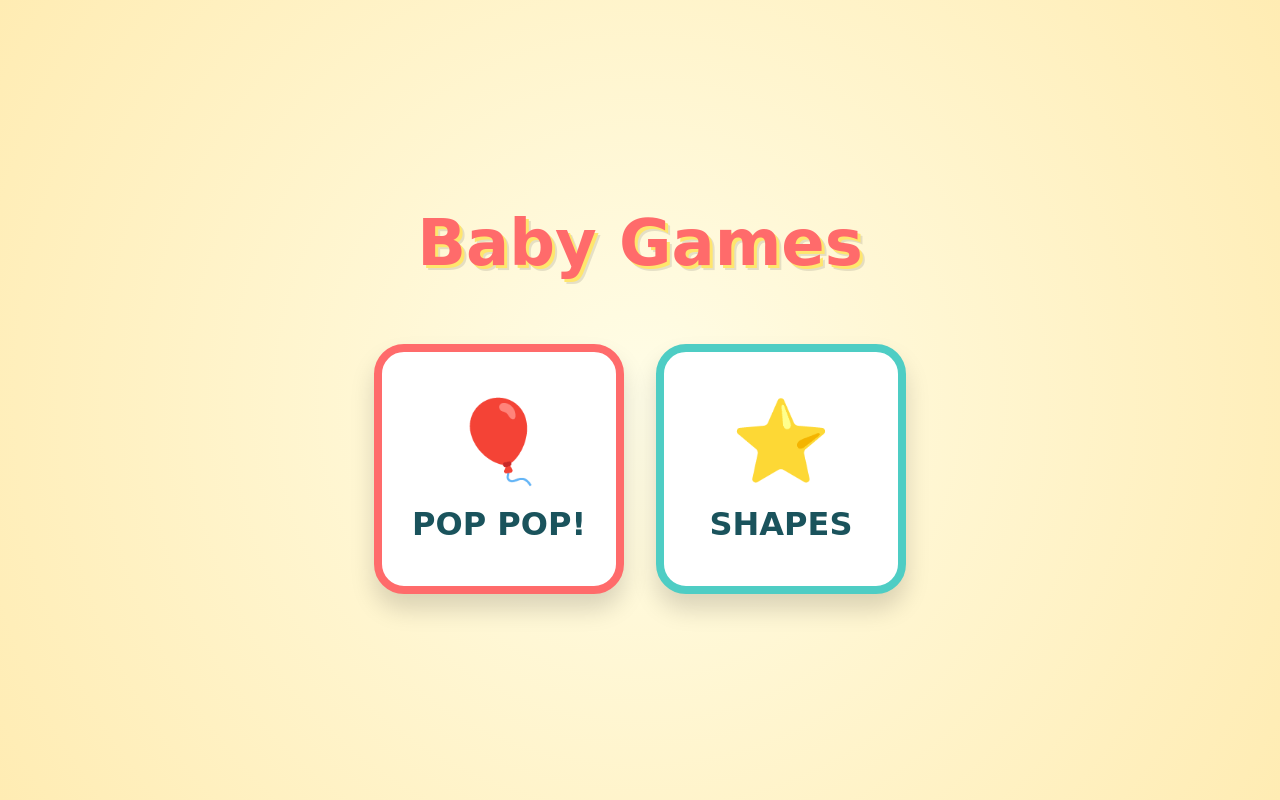
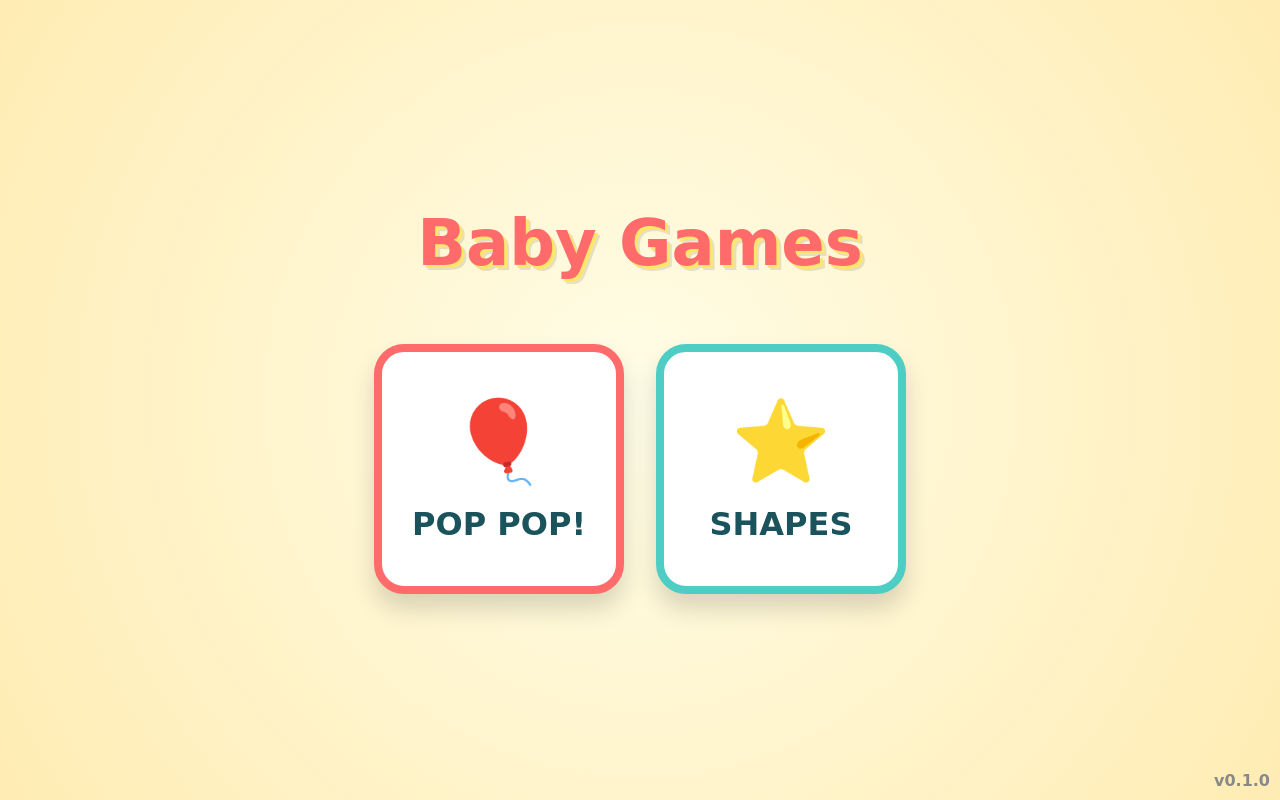
Before and after one commit to jorgehsa9/child, a React (Vite) app: page / in a window 1280 px wide. Built offline with nearby package versions, Linux system fonts and the light colour scheme.

Commit message:
v0.1.0: Add app version display to UI and include Shape Match game

```diff
--- a/package.json
+++ b/package.json
@@ -1,7 +1,7 @@
 {
   "name": "child",
   "private": true,
-  "version": "0.0.0",
+  "version": "0.1.0",
   "type": "module",
   "scripts": {
     "dev": "vite",
--- a/src/App.css
+++ b/src/App.css
@@ -89,3 +89,12 @@
 .back-btn:active {
   transform: scale(0.9);
 }
+
+.app-version {
+  position: absolute;
+  bottom: 10px;
+  right: 10px;
+  font-size: 1rem;
+  color: #888;
+  font-weight: bold;
+}
--- a/src/App.jsx
+++ b/src/App.jsx
@@ -3,6 +3,7 @@ import './App.css';
 import { Play } from 'lucide-react';
 import BalloonPop from './games/BalloonPop/BalloonPop';
 import ShapeMatch from './games/ShapeMatch/ShapeMatch';
+import packageInfo from '../package.json';
 
 function App() {
   const [currentGame, setCurrentGame] = useState(null);
@@ -41,6 +42,7 @@ function App() {
           </div>
         </div>
       </div>
+      <div className="app-version">v{packageInfo.version}</div>
     </div>
   );
 }
```
